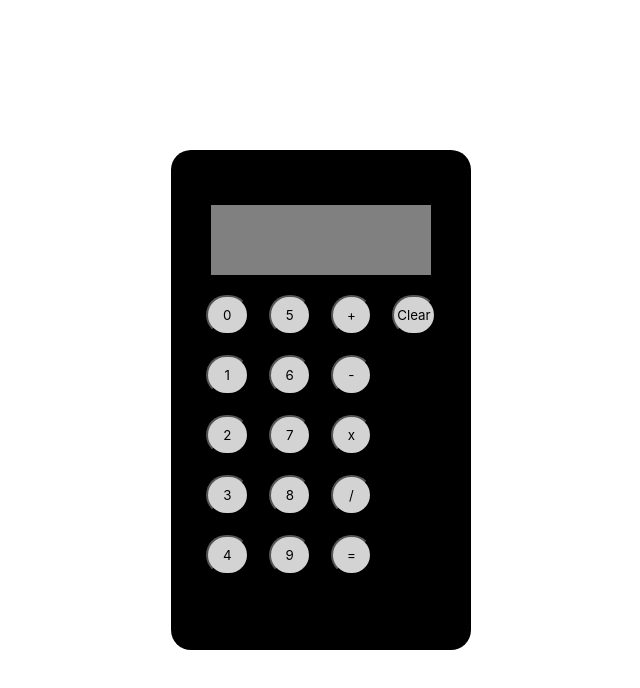
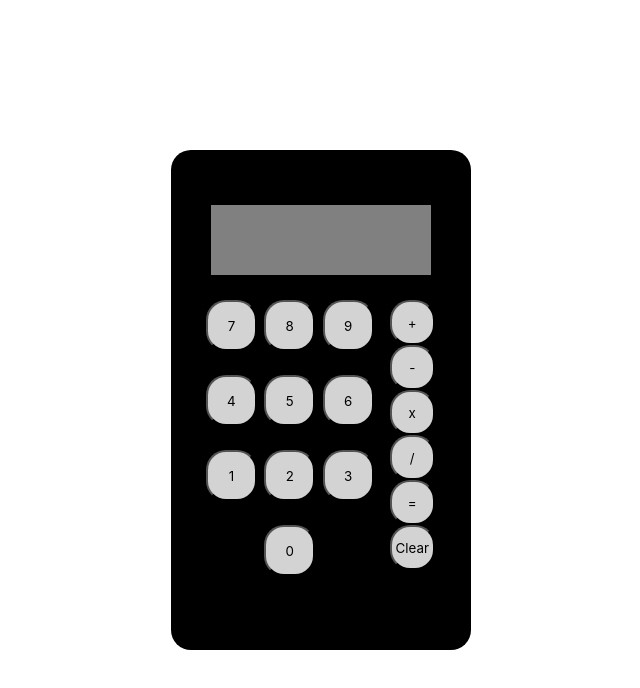
Before and after one commit to NLCHAN168/calculator, a plain HTML site: page index.html in a window 1280 px wide. Shown: the whole page, without its empty margins (319-959 px from the left). Drawn offline with Linux system fonts and the light colour scheme.

Commit message:
fixed styling

```diff
--- a/calculator.js
+++ b/calculator.js
@@ -75,7 +75,7 @@ const numContainer = document.createElement("div");
 numContainer.setAttribute("id", "number-container");
 buttonContainer.appendChild(numContainer);
 
-for (let i = 0; i < 10; i++) {
+for (let i = 9; i >= 0; i--) {
   const button = document.createElement("button");
   button.textContent = i;
   button.setAttribute("id", "numbers");
--- a/index.css
+++ b/index.css
@@ -25,20 +25,24 @@ body {
     display: flex;
     padding: 10px;
     width: 250px;
+    justify-content: space-around;
+    margin-top: 15px;
+    margin-bottom: -15px;
 }
 
 #number-container {
     display: flex;
-    flex-direction: column;
-    width: 150px;
+    flex-direction: row-reverse;
+    width: 175px;
     height: 300px;
     flex-wrap: wrap;
+    justify-content: space-around;
 }
 
 #operation-container {
     display: flex;
     flex-direction: column;
-    width: 150px;
+    width: 50px;
     height: 300px;
     flex-wrap: wrap;
 }
@@ -58,11 +62,15 @@ button {
     display: flex;
     justify-content: space-around;
     align-items: center;
-    min-width: 40px;
-    min-height: 40px;
-    margin: 10px;
+    width: 45px;
+    height: 45px;
     padding: 3px;
     background-color: lightgrey;
     border-radius: 20px;
     font-family: -apple-system, BlinkMacSystemFont, sans-serif;
 }
+
+#numbers {
+    width: 51px;
+    height: 51px;
+}
```
